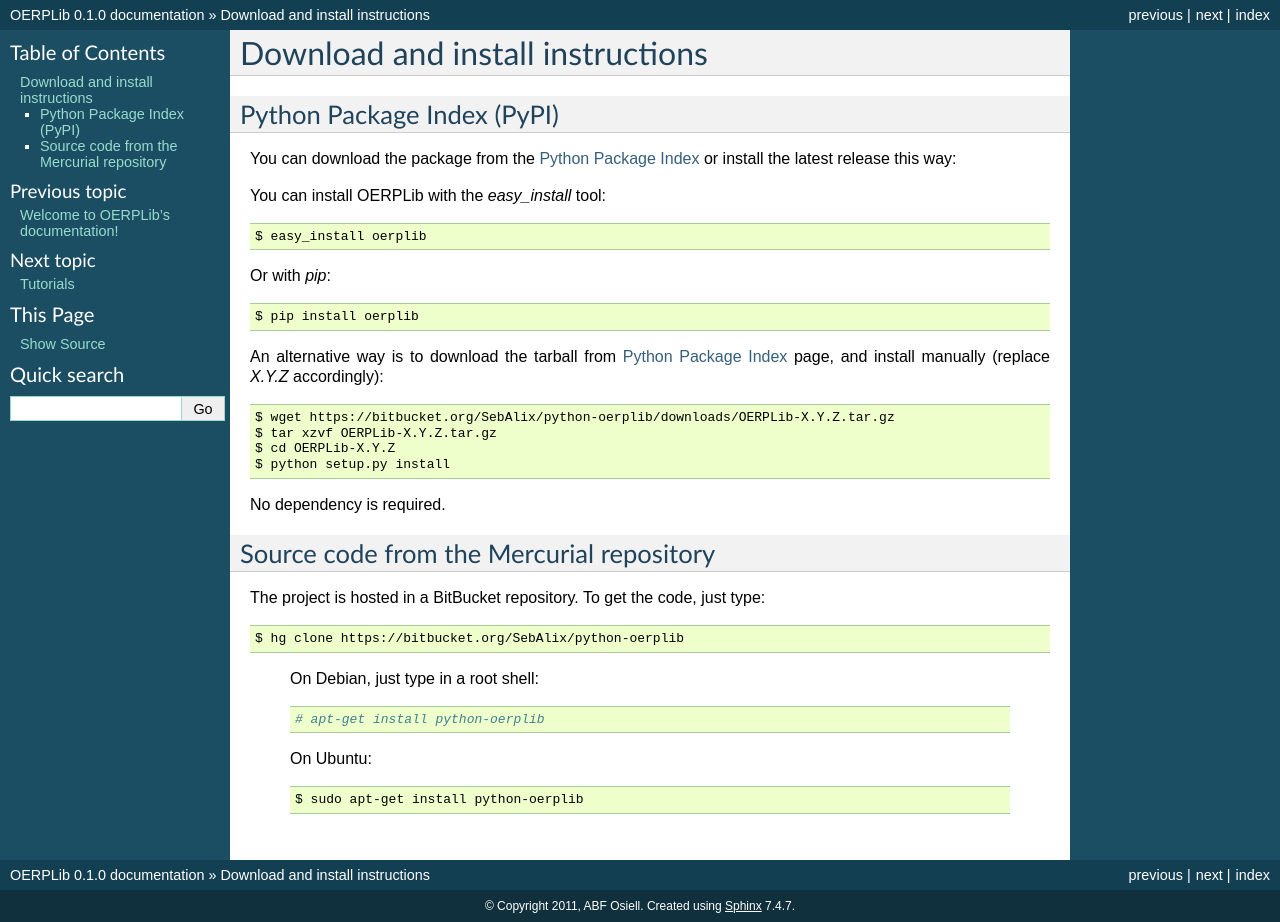
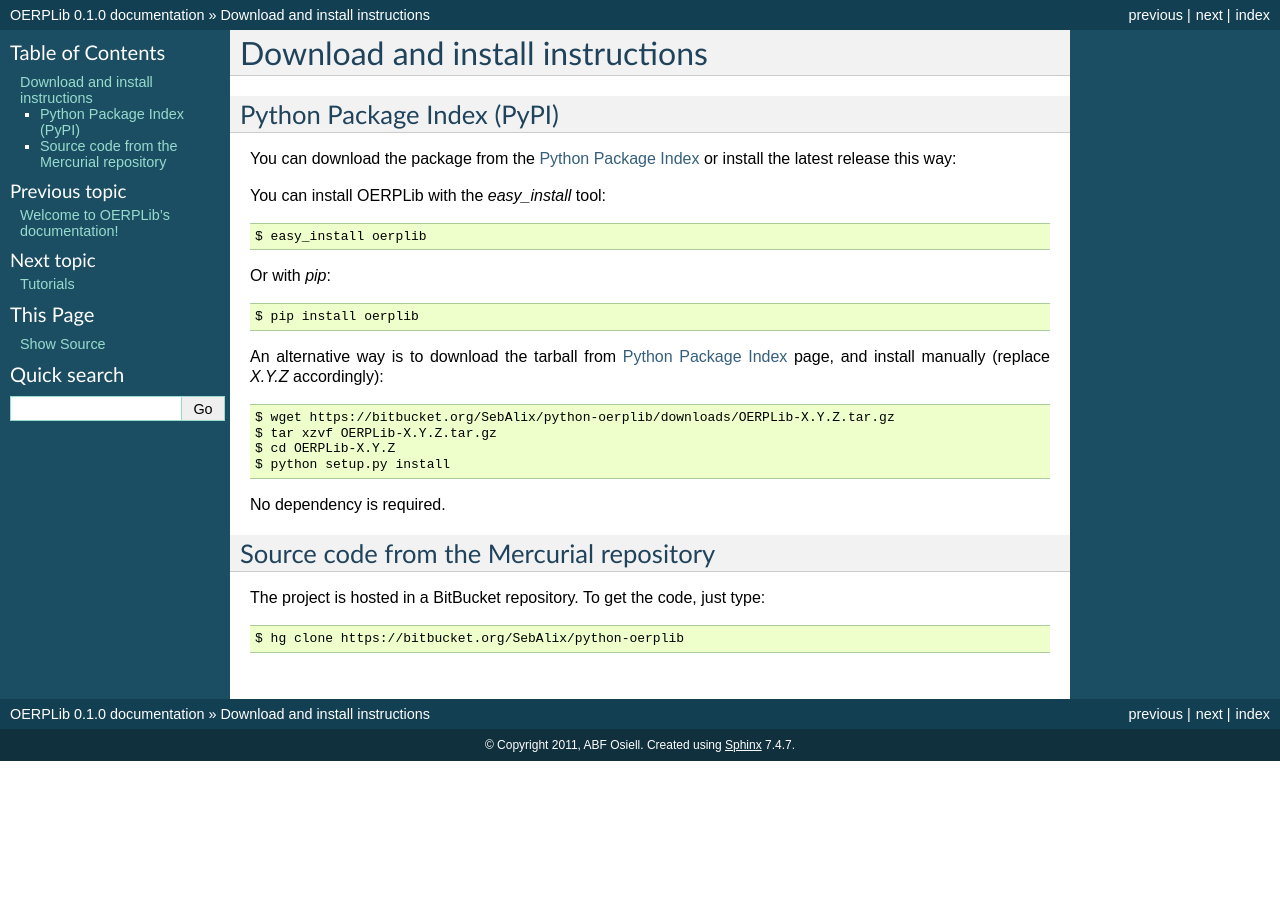
Before and after one commit to osiell/oerplib, a Sphinx documentation site: the page built from doc/source/download_install.rst, in a window 1280 px wide. Built offline with Sphinx 7.4.7, drawn with Linux system fonts in a browser that asks for light colours; after the commit the page ends 900 px from its top, so only the background shows below that.

Commit message:
Fix documentation

```diff
--- a/doc/source/download_install.rst
+++ b/doc/source/download_install.rst
@@ -35,16 +35,3 @@
 The project is hosted in a BitBucket repository. To get the code, just type::
 
     $ hg clone https://bitbucket.org/SebAlix/python-oerplib
-
-..
-
-    On Debian-based systems
-    -----------------------
-
-    On Debian, just type in a root shell::
-
-        # apt-get install python-oerplib
-
-    On Ubuntu::
-
-        $ sudo apt-get install python-oerplib
```
